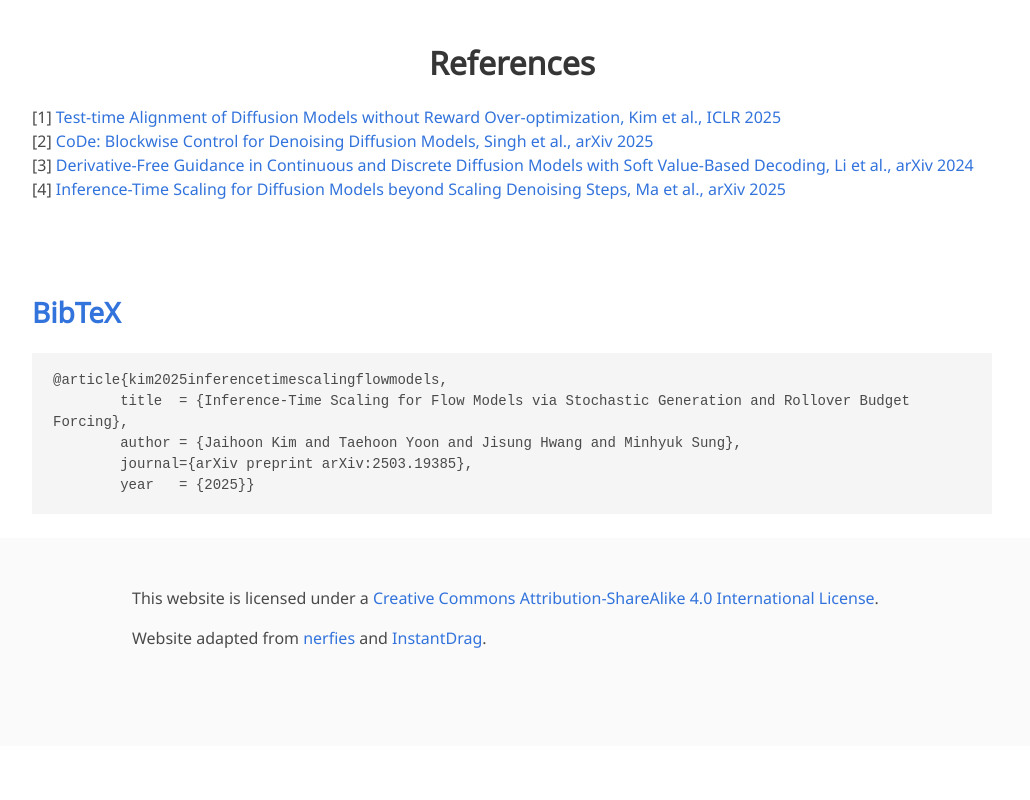
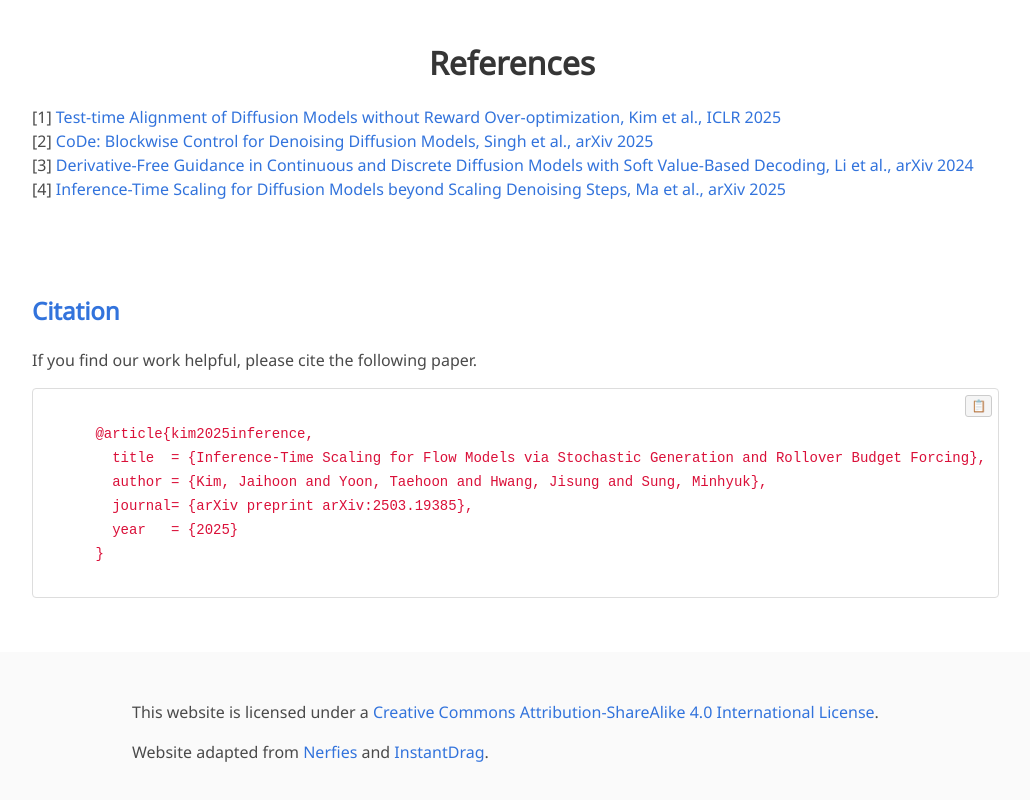
Before and after one commit to Flow-Inference-Time-Scaling/flow-inference-time-scaling.github.io, a plain HTML site: page index.html in a window 1280 px wide. Shown: the part 7480-8280 px from the top of the page, without its empty margins (128-1158 px from the left). Drawn offline with nearby package versions, Linux system fonts and the light colour scheme; some icons are missing; a web font is replaced by a local one.

Commit message:
bibtex update

```diff
--- a/index.html
+++ b/index.html
@@ -252,17 +252,64 @@
         </div>
     </section>
 
+    <!-- <section class="section" id="BibTeX">
+    <div class="container is-max-desktop content">
+        <h2 class="title"><a id="bibtex">BibTeX</a></h2>
+        <pre style="white-space: pre-wrap;"><code>@article{kim2025inference,
+        title  = {Inference-Time Scaling for Flow Models via Stochastic Generation and Rollover Budget Forcing},
+        author={Kim, Jaihoon and Yoon, Taehoon and Hwang, Jisung and Sung, Minhyuk},
+        journal={arXiv preprint arXiv:2503.19385},
+        year   = {2025}}</code></pre>
+    </div> -->
+
 
 
     <section class="section" id="BibTeX">
-    <div class="container is-max-desktop content">
-        <h2 class="title"><a id="bibtex">BibTeX</a></h2>
-        <pre style="white-space: pre-wrap;"><code>@article{kim2025inferencetimescalingflowmodels,
+        <div class="container is-max-desktop content" style="text-align: left;">
+          <h2 class="title is-4"><a id="bibtex">Citation</a></h2>
+          <p>If you find our work helpful, please cite the following paper.</p>
+
+          <div style="position: relative; background-color: #ffffff; padding: 0.5em 0.75em; border-radius: 4px; font-family: monospace; color: #000; overflow-x: auto; border: 1px solid #ddd; display: inline-block; text-align: left;">
+            <button
+              id="copy-button"
+              onclick="copyBibtex()"
+              style="position: absolute; top: 6px; right: 6px; font-size: 0.75rem; background: #f5f5f5; color: #333; border: 1px solid #ccc; border-radius: 3px; padding: 0.2em 0.4em; cursor: pointer;">
+              📋
+            </button>
+            <span id="copied-msg" style="display: none; position: absolute; top: 6px; right: 6px; font-size: 0.75rem; background: #e8ffe8; color: #27ae60; border: 1px solid #27ae60; border-radius: 3px; padding: 0.2em 0.4em;">
+              ✅
+            </span>
+            <code id="bibtex-code" style="white-space: pre; background: none;">
+      @article{kim2025inference,
         title  = {Inference-Time Scaling for Flow Models via Stochastic Generation and Rollover Budget Forcing},
-        author = {Jaihoon Kim and Taehoon Yoon and Jisung Hwang and Minhyuk Sung},
-        journal={arXiv preprint arXiv:2503.19385},
-        year   = {2025}}</code></pre>
-    </div>
+        author = {Kim, Jaihoon and Yoon, Taehoon and Hwang, Jisung and Sung, Minhyuk},
+        journal= {arXiv preprint arXiv:2503.19385},
+        year   = {2025}
+      }
+            </code>
+          </div>
+
+          <script>
+            function copyBibtex() {
+              const code = document.getElementById("bibtex-code").innerText;
+              navigator.clipboard.writeText(code).then(() => {
+                document.getElementById("copy-button").style.display = "none";
+                document.getElementById("copied-msg").style.display = "inline-block";
+                setTimeout(() => {
+                  document.getElementById("copied-msg").style.display = "none";
+                  document.getElementById("copy-button").style.display = "inline-block";
+                }, 1500);
+              });
+            }
+          </script>
+        </div>
+      </section>
+
+
+
+
+
+
 
     <footer class="footer">
         <div class="container">
@@ -273,7 +320,7 @@
                             This website is licensed under a <a rel="license" href="http://creativecommons.org/licenses/by-sa/4.0/">Creative Commons Attribution-ShareAlike 4.0 International License</a>.
                         </p>
                         <p>
-                            Website adapted from <a href="https://github.com/nerfies/nerfies.github.io">nerfies</a> and <a href="https://joonghyuk.com/instantdrag-web/">InstantDrag</a>.
+                            Website adapted from <a href="https://github.com/nerfies/nerfies.github.io">Nerfies</a> and <a href="https://joonghyuk.com/instantdrag-web/">InstantDrag</a>.
                         </p>
                     </div>
                 </div>
```
